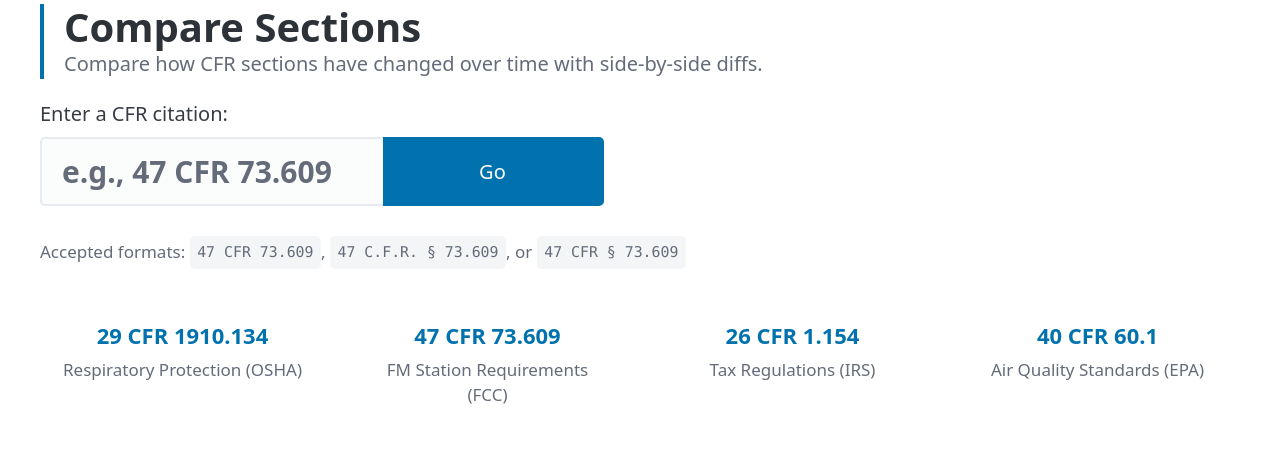
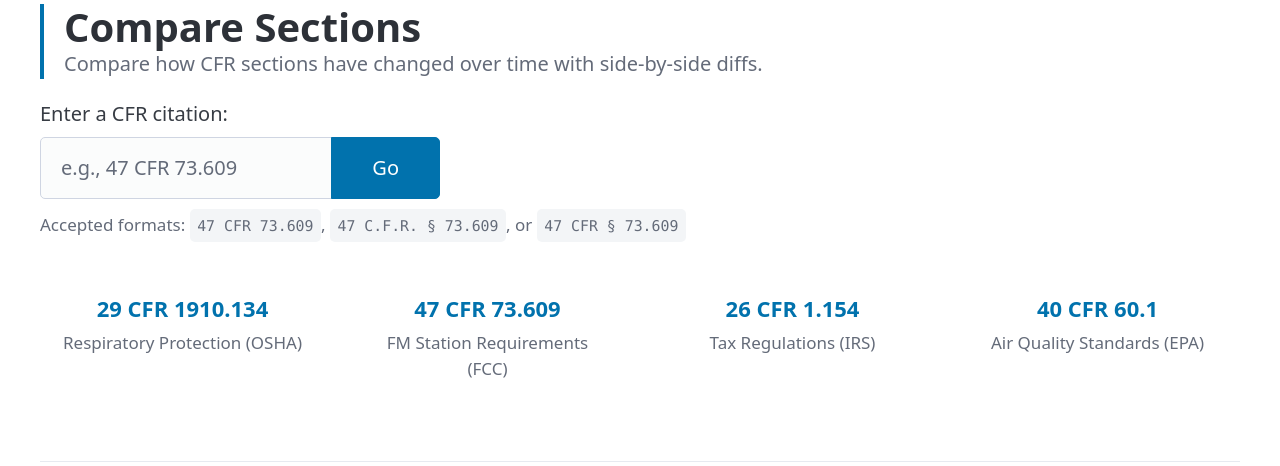
Before and after one commit to CharlieMonk/Lens, a Flask app: page /compare/ in a window 1280 px wide. Shown: the part 101-567 px from the top of the page. Run offline with Flask 3, Linux system fonts and the light colour scheme.

Commit message:
Update citation input to use Pico CSS role="group" pattern
- Replace custom citation-row/citation-input CSS with Pico's fieldset role="group"
- Simplify citation_input.html macro to use native Pico styling
- Update compare/sections.html to use consistent input styling
- Remove ~50 lines of custom CSS overrides

Co-Authored-By: Claude Opus 4.5 <noreply@anthropic.com>

```diff
--- a/cfr_viewer/src/cfr_viewer/static/css/theme.css
+++ b/cfr_viewer/src/cfr_viewer/static/css/theme.css
@@ -617,69 +617,19 @@ footer {
     opacity: 1;
 }
 
-/* Citation input row with Go button */
-.citation-row {
-    display: inline-flex;
-    align-items: stretch;
-    gap: 0;
+/* Citation input group - uses Pico's role="group" */
+.citation-group {
+    max-width: 400px;
     margin-bottom: 0;
 }
 
-.citation-row > * {
-    height: 100%;
-}
-
-.citation-input {
-    font-size: 1.5rem;
-    font-weight: bold;
-    border: 2px solid var(--pico-muted-border-color);
-    border-right: none;
-    border-radius: var(--pico-border-radius) 0 0 var(--pico-border-radius);
-    background: var(--pico-background-color);
-    padding: 0.5rem 1rem;
-    margin: 0;
-    min-width: 20ch;
+.citation-group input[type="text"] {
+    margin-bottom: 0;
+}
+
+.citation-group input[type="submit"] {
     width: auto;
-    cursor: text;
-    transition: border-color 0.2s, box-shadow 0.2s;
-}
-
-.citation-input:hover,
-.citation-row:hover .citation-input {
-    border-color: var(--pico-primary);
-}
-
-.citation-input:focus {
-    border-color: var(--pico-primary);
-    box-shadow: 0 0 0 3px var(--pico-primary-focus);
-    outline: none;
-    z-index: 1;
-}
-
-.compare-form .citation-row {
-    --citation-height: calc(1.5rem * 1.5 + 1rem + 4px); /* font-size * line-height + padding + border */
-}
-
-.compare-form .citation-row .citation-input {
-    height: var(--citation-height) !important;
-    box-sizing: border-box !important;
-}
-
-.compare-form .citation-row button.citation-go {
-    height: var(--citation-height) !important;
-    min-height: 0 !important;
-    max-height: none !important;
-    padding: 0 1rem !important;
-    margin: 0 !important;
-    font-size: 1rem !important;
-    line-height: normal !important;
-    border: 2px solid var(--pico-primary) !important;
-    border-left: none !important;
-    border-radius: 0 var(--pico-border-radius) var(--pico-border-radius) 0 !important;
-    box-sizing: border-box !important;
-    display: inline-flex !important;
-    align-items: center !important;
-    justify-content: center !important;
+    margin-bottom: 0;
 }
 
 /* Section heading context */
--- a/cfr_viewer/src/cfr_viewer/templates/compare/sections.html
+++ b/cfr_viewer/src/cfr_viewer/templates/compare/sections.html
@@ -14,17 +14,17 @@
     <div class="sections-compare-toolbar">
         <div class="sections-cite-field">
             <label for="cite1">Section 1</label>
-            <input type="text" id="cite1" name="cite1" class="citation-input"
+            <input type="text" id="cite1" name="cite1"
                    value="{{ title1 ~ ' CFR § ' ~ section1 if title1 and section1 else '' }}"
                    placeholder="e.g., 29 CFR 1910.134">
         </div>
         <div class="sections-cite-field">
             <label for="cite2">Section 2</label>
-            <input type="text" id="cite2" name="cite2" class="citation-input"
+            <input type="text" id="cite2" name="cite2"
                    value="{{ title2 ~ ' CFR § ' ~ section2 if title2 and section2 else '' }}"
                    placeholder="e.g., 42 CFR 84.3">
         </div>
-        <button type="submit" class="sections-compare-go">Compare</button>
+        <input type="submit" value="Compare" class="sections-compare-go">
     </div>
     <p class="citation-help">
         Compare two different CFR sections side by side. Format: <code>29 CFR 1910.134</code>
--- a/cfr_viewer/src/cfr_viewer/templates/components/citation_input.html
+++ b/cfr_viewer/src/cfr_viewer/templates/components/citation_input.html
@@ -1,6 +1,6 @@
 {% macro citation_input(name="citation", value="", placeholder="e.g., 42 CFR 2.2", id=none, show_button=true) %}
-<div class="citation-row">
-    <input type="text" {% if id %}id="{{ id }}"{% endif %} name="{{ name }}" value="{{ value }}" class="citation-input" placeholder="{{ placeholder }}">
-    {% if show_button %}<button type="submit" class="citation-go">Go</button>{% endif %}
-</div>
+<fieldset role="group" class="citation-group">
+    <input type="text" {% if id %}id="{{ id }}"{% endif %} name="{{ name }}" value="{{ value }}" placeholder="{{ placeholder }}">
+    {% if show_button %}<input type="submit" value="Go">{% endif %}
+</fieldset>
 {% endmacro %}
```
Also changed, not shown: other parts of cfr_viewer/src/cfr_viewer/static/css/theme.css (+5 -18 lines).
